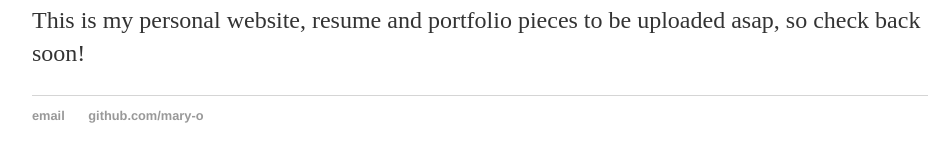
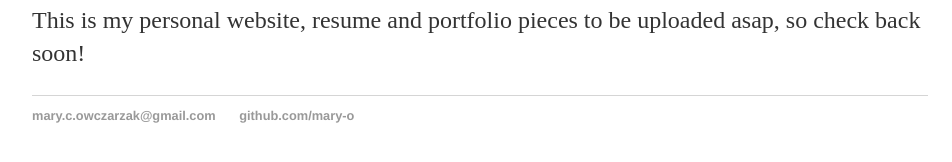
Before and after one commit to Mary-O/mary-o.github.io, a Jekyll site: the page built from index.html, in a window 1280 px wide. Shown: the part 285-447 px from the top of the page, without its empty margins (160-1112 px from the left). Built offline with Jekyll 4.4.1, drawn with Linux system fonts in a browser that asks for light colours.

Commit message:
Update default.html

```diff
--- a/_layouts/default.html
+++ b/_layouts/default.html
@@ -22,7 +22,7 @@
 			</div><!-- /.container -->
 			<footer>
 	    		<ul>
-	        		<li><a href="mailto:mary.c.owczarzak@gmail.com">email</a></li>
+	        		<li><a href="mailto:mary.c.owczarzak@gmail.com">mary.c.owczarzak@gmail.com</a></li>
 	        		<li><a href="https://github.com/mary-o">github.com/mary-o</a></li>
 				</ul>
 			</footer>
```
